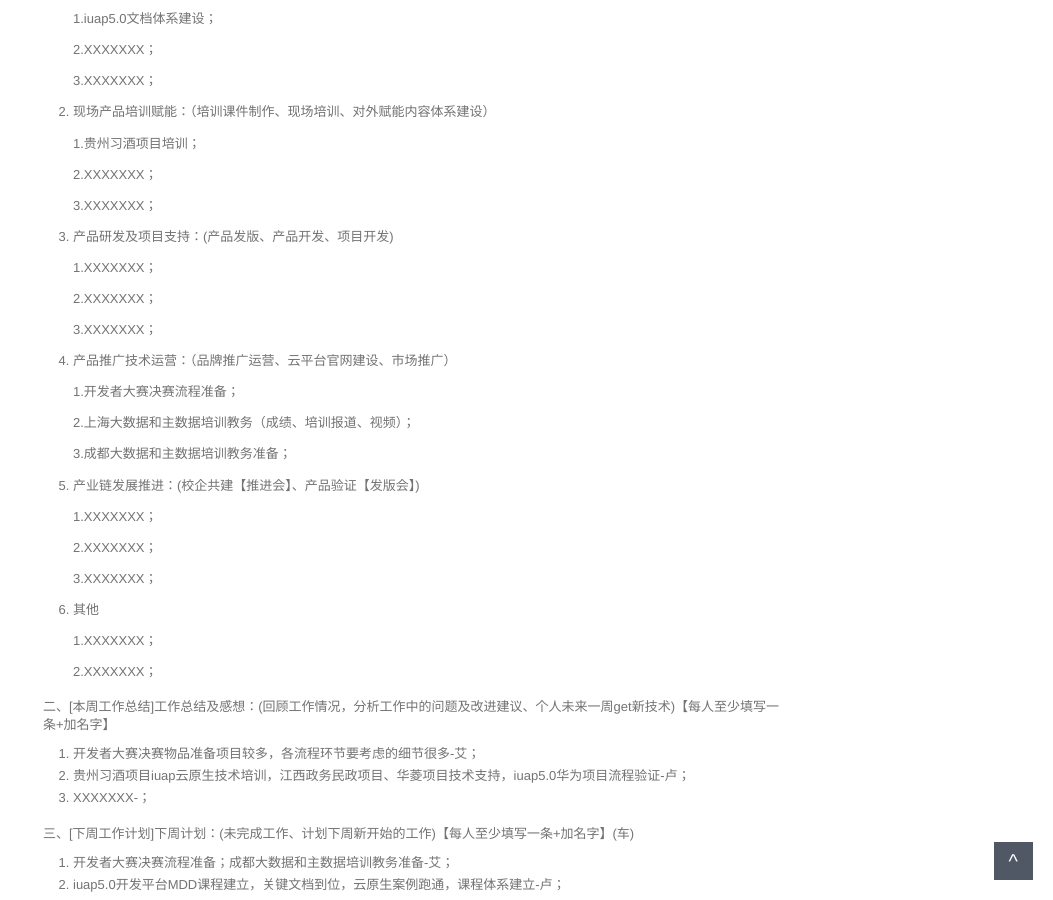
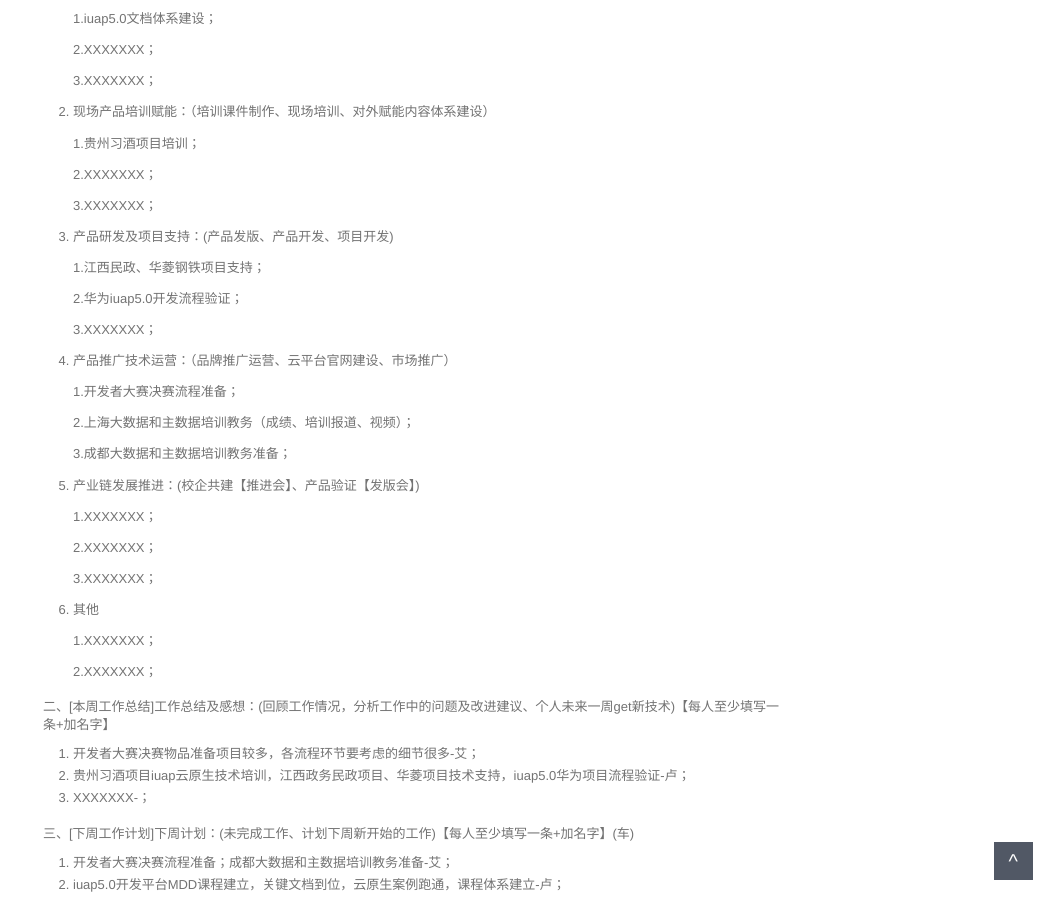
Before and after one commit to walllFlower/blog, a Jekyll site: the page built from _posts/2018-07-17-day_report_cxz.md, in a window 1280 px wide and 900 px high, scrolled down 559 px. Shown: the whole window, without its empty margins (227-1280 px from the left). Built offline with Jekyll 4.4.1, drawn with Linux system fonts in a browser that asks for light colours; comment, search, counter and statistics services are not loaded.

Commit message:
Update 2018-07-17-day_report_cxz.md

```diff
--- a/_posts/2018-07-17-day_report_cxz.md
+++ b/_posts/2018-07-17-day_report_cxz.md
@@ -42,9 +42,9 @@ categories: 技术运营工作周报
 
 3. 产品研发及项目支持：(产品发版、产品开发、项目开发)
 
-    1.XXXXXXX；
-
-    2.XXXXXXX；
+    1.江西民政、华菱钢铁项目支持；
+
+    2.华为iuap5.0开发流程验证；
 
     3.XXXXXXX；
 
```
